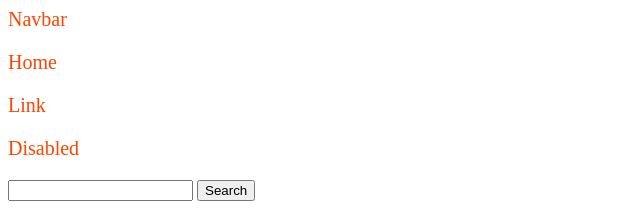
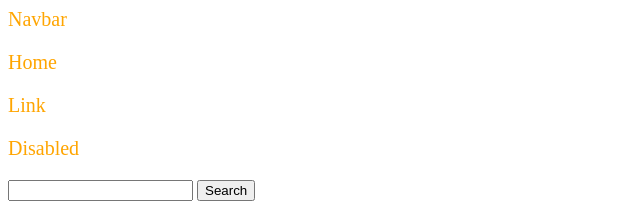
Before and after one commit to Priyanka-Gupta-aui-fsb-1/Attain-U, a plain HTML site: page practice-day2.html in a window 1280 px wide. Shown: the top 210 px of the page, without its empty margins (0-640 px from the left). Drawn offline with Linux system fonts and the light colour scheme.

Commit message:
initial commit

```diff
--- a/practice-day2.css
+++ b/practice-day2.css
@@ -1,4 +1,4 @@
 p{
     font-size: 20;
-    color: orangered;
+    color: orange;
 }
```
